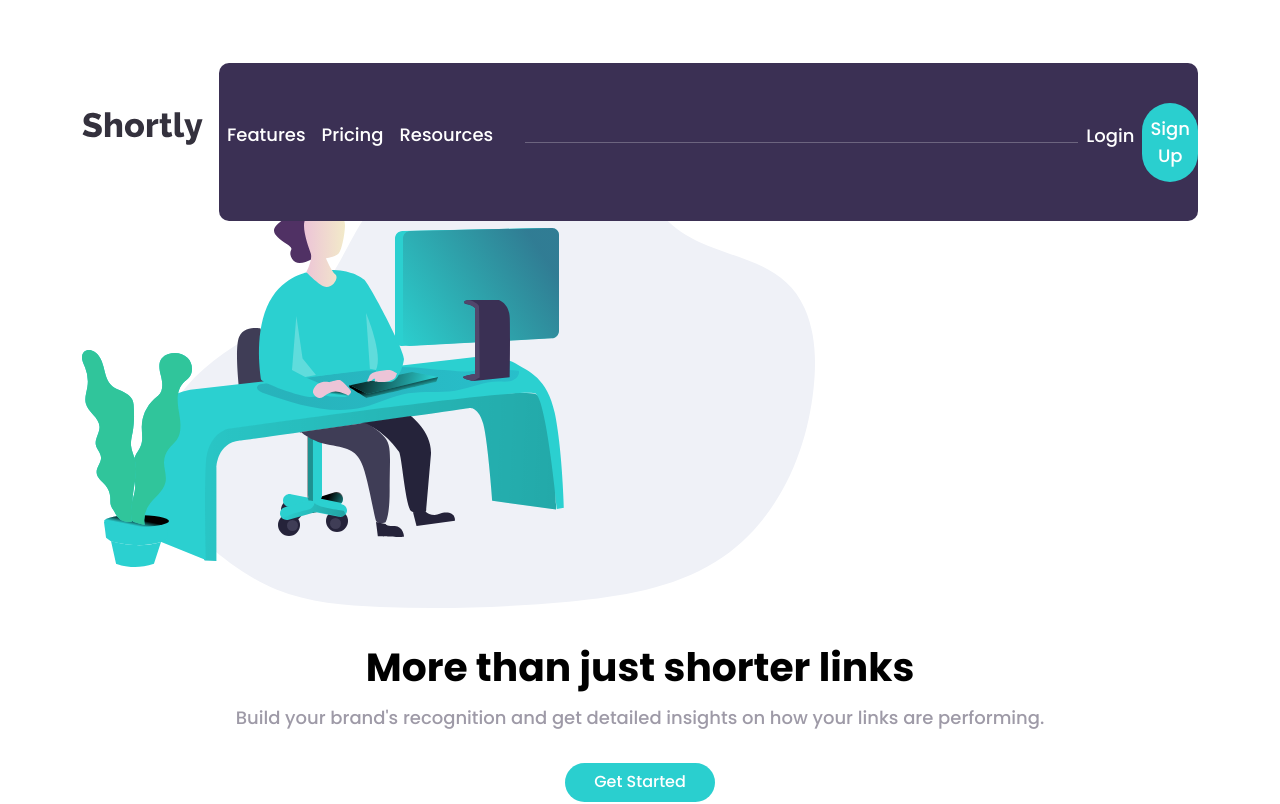
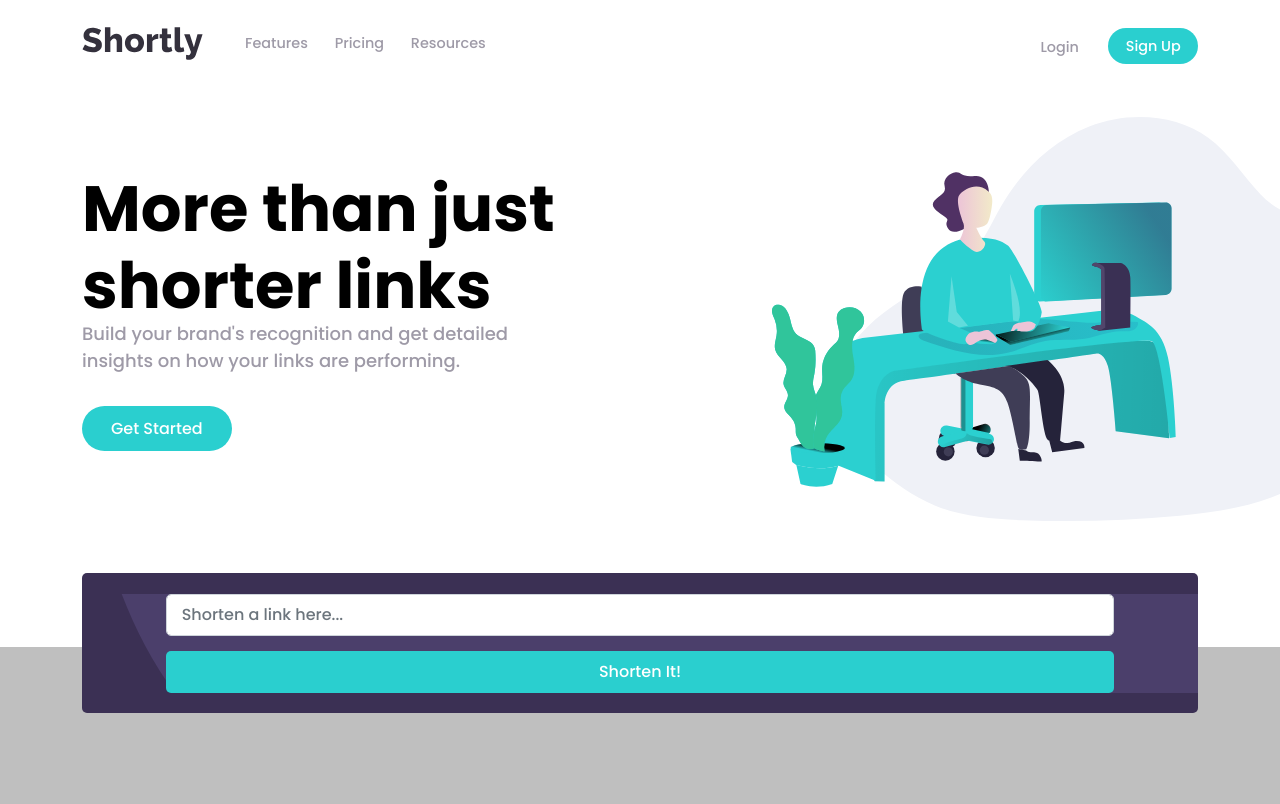
Before and after one commit to tadepoju95/react-shortly, a React (Create React App) app: page / in a window 1280 px wide. Shown: the top 804 px of the page. Built offline with nearby package versions, Linux system fonts and the light colour scheme.

Commit message:
Modified files in project folder.

```diff
--- a/src/components/Header.js
+++ b/src/components/Header.js
@@ -9,7 +9,7 @@ const Header = () => {
 		<Navbar collapseOnSelect expand="md" >
 		  <Container className="nav_nav">
 		  <Navbar.Brand href="#home">
-		  	<img src="/images/logo.svg" alt="Shortly-logo" />
+		  	<img src="/images/logo.svg" alt="Shortly-logo" className="header-logo" />
 		  </Navbar.Brand>
 		  <Navbar.Toggle aria-controls="responsive-navbar-nav" />
 		  <Navbar.Collapse id="responsive-navbar-nav" className="navbarForMobile">
--- a/src/components/main.css
+++ b/src/components/main.css
@@ -66,7 +66,6 @@ hr {
 	color: white;
 }
 
-
 .firstSection-text-button {
 	margin-top: 2em;
 }
@@ -80,10 +79,6 @@ hr {
 h1 {
 	font-size: 2.45rem;
 	font-weight: 700;
-}
-
-.firstSection-img {
-	border: 5px red solid;
 }
 
 .first_section {
@@ -104,7 +99,7 @@ p {
 	color: white;
 	text-align: center;
 	margin-top: .85em;
-	padding: .40em 1.75em;
+	padding: .60em 1.75em;
 }
 
 .get-started-btn:hover {
@@ -278,3 +273,83 @@ p {
 .icon-list:hover {
 	filter: invert(47%) sepia(51%) saturate(2878%) hue-rotate(143deg) brightness(100%) contrast(97%);
 }
+
+
+
+
+@media (min-width: 768px) {
+
+	nav {
+		margin-top: -1.5em;
+	}
+
+	.header-logo {
+		margin-right: 0.90em;
+	}
+
+	#responsive-navbar-nav {
+		background-color: initial;
+		margin: 0;
+		padding: 0;
+	}
+
+	#responsive-navbar-nav .nav-item {
+		color: hsl(257, 7%, 63%);
+		font-size: .90rem;
+		margin-right: 0.75em;
+	}
+
+	#responsive-navbar-nav {
+		margin-top: .60em;
+	}
+
+	.secondary-nav-item {
+		margin-right: 1.5em !important;
+	}
+
+	.nav-right-links .signup-linkColor {
+		padding: .50em 1.2em !important;
+		font-size: .90rem;
+		margin-top: .60em;
+		background-color: hsl(180, 66%, 49%);
+		margin-bottom: 1.0em;
+	}
+
+	hr {
+		display: none;
+	}
+
+	h1 {
+		font-size: 4rem;
+		width: 200%;
+	}
+
+	.first_section_text-image {
+		justify-content: space-between;
+		gap: 450px;
+		margin-top: 1em;
+	}
+
+	.firstSection-text-button p {
+		padding: 0;
+		width: 200%;
+	}
+
+	.firstSection-text-button {
+		margin-top: 3em;
+	}
+
+	.get-started-btn {
+		margin-top: 2em;
+	}
+
+	.working-illustration {
+		max-width: 55%;
+	}
+
+	.second_section {
+		margin-top: 7em;
+	}
+
+
+}
--- a/src/components/sections/FirstSection.js
+++ b/src/components/sections/FirstSection.js
@@ -4,8 +4,8 @@ import React from 'react';
 const FirstSection = () => {
 
 return (
-	<section className="first_section text-center">
-      <div className="container d-flex flex-column-reverse">
+	<section className="first_section text-center text-md-start">
+      <div className="container d-flex flex-column-reverse flex-md-row first_section_text-image">
         <div className="firstSection-text-button">
           <h1>More than just shorter links</h1>
           <p>Build your brand's recognition and get detailed insights on how your links are performing.</p>
```
Lines whose indentation alone changed are shown as unchanged.
